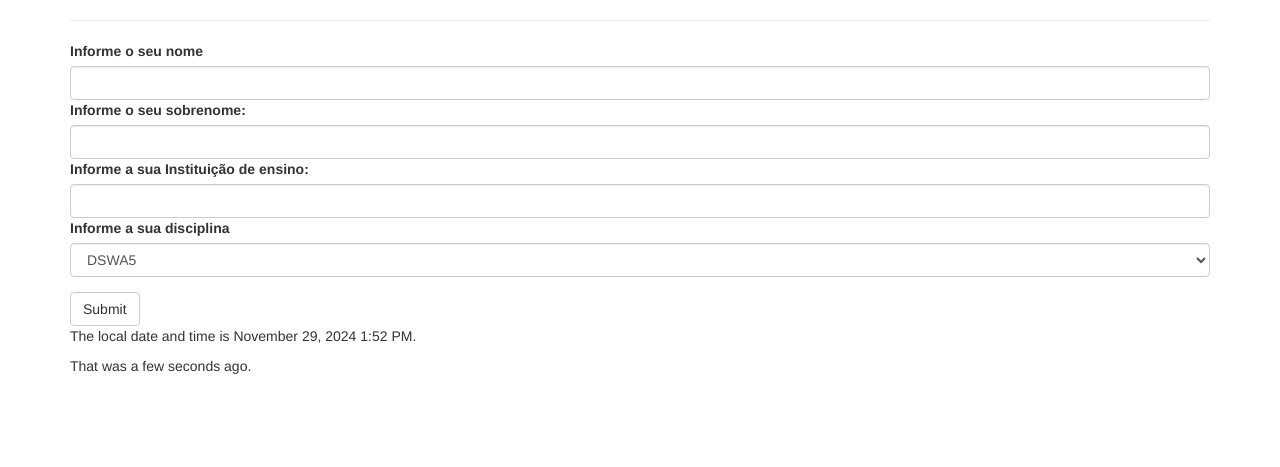
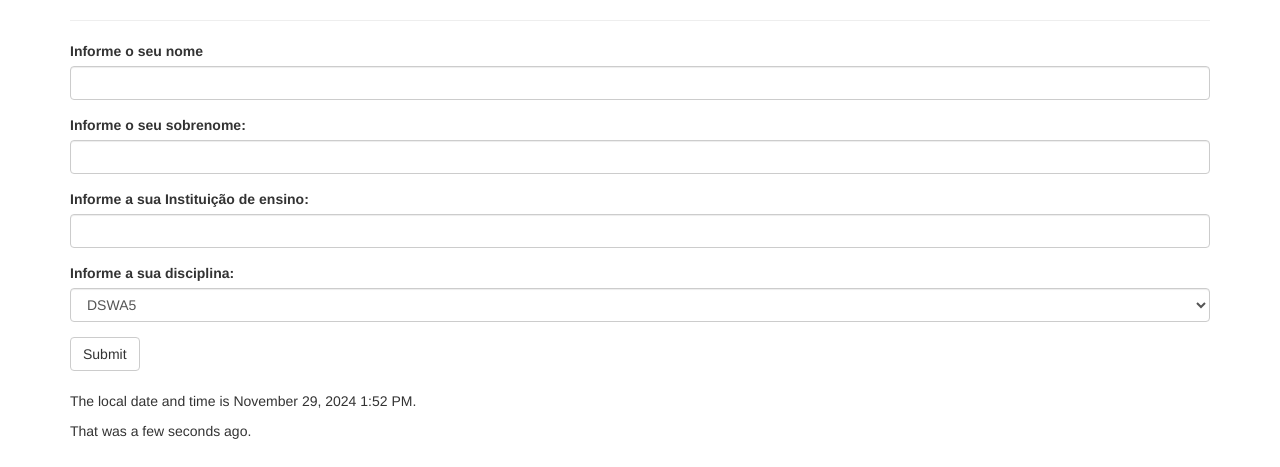
Before and after one commit to Gabriel-Lucena/flask, a Flask app: page / in a window 1280 px wide. Shown: the part 333-800 px from the top of the page. Run offline with Flask 3, Linux system fonts and the light colour scheme; some libraries are stand-ins or nearby versions.

Commit message:
Página Funcional!!!
Ainda resta o .ico e a questão do none na disciplina

```diff
--- a/flask_app.py
+++ b/flask_app.py
@@ -14,7 +14,7 @@ class StudentForm(FlaskForm):
     name = StringField('Informe o seu nome', validators= [DataRequired()])
     surname = StringField('Informe o seu sobrenome:', validators= [DataRequired()])
     instituicao = StringField('Informe a sua Instituição de ensino:', validators= [DataRequired()])
-    disciplina = SelectField('Informe a sua disciplina', choices=[('DSWA5', 'DSWA5'), ('DWBA4', 'DWBA4'), ('Gestão de projetos', 'Gestão de projetos')], validators= [DataRequired()])
+    disciplina = SelectField('Informe a sua disciplina:', choices=[('DSWA5', 'DSWA5'), ('DWBA4', 'DWBA4'), ('Gestão de projetos', 'Gestão de projetos')], validators= [DataRequired()])
     submit = SubmitField('Submit')
 
 app = Flask(__name__)
--- a/templates/index.html
+++ b/templates/index.html
@@ -3,7 +3,7 @@
 {% block page_content %}
 
 <div class="page-header">
-    <h1> Olá, {% if name %} {{ name }}{% else %}Estranho{% endif %}!</h1>
+    <h1> Olá, {% if name %} {{ name }} {{ surname }}{% else %}Estranho{% endif %}!</h1>
 
     <h3>A sua Instituição de ensino é  {{ instituicao }} </h3>
     <h3>Está cursando a disciplina de {{ disciplina }}</h3>
@@ -19,19 +19,21 @@
 
     <div class="form-group required">
         {{ form.name.label(class="control-label") }}
-        {{ form.name(class="form-control", id="name") }}
+        {{ form.name(class="form-control", id="name", style="margin-bottom: 15px;") }}
 
         {{ form.surname.label(class="control-label") }}
-        {{ form.surname(class="form-control", id="surname") }}
+        {{ form.surname(class="form-control", id="surname", style="margin-bottom: 15px;") }}
 
         {{ form.instituicao.label(class="control-label") }}
-        {{ form.instituicao(class="form-control", id="instituicao") }}
+        {{ form.instituicao(class="form-control", id="instituicao", style="margin-bottom: 15px;") }}
 
         {{ form.disciplina.label(class="control-label") }}
-        {{ form.disciplina(class="form-control", id="disciplina") }}
+        {{ form.disciplina(class="form-control", id="disciplina", style="margin-bottom: 15px;") }}
     </div>
     {{ form.submit(class="btn btn-default", id="submit") }}
 </form>
+
+<br/>
 
 <p>The local date and time is {{ moment(current_time).format('LLL') }}.</p>
 <p>That was {{ moment(current_time).fromNow(refresh=True) }}.</p>
```
